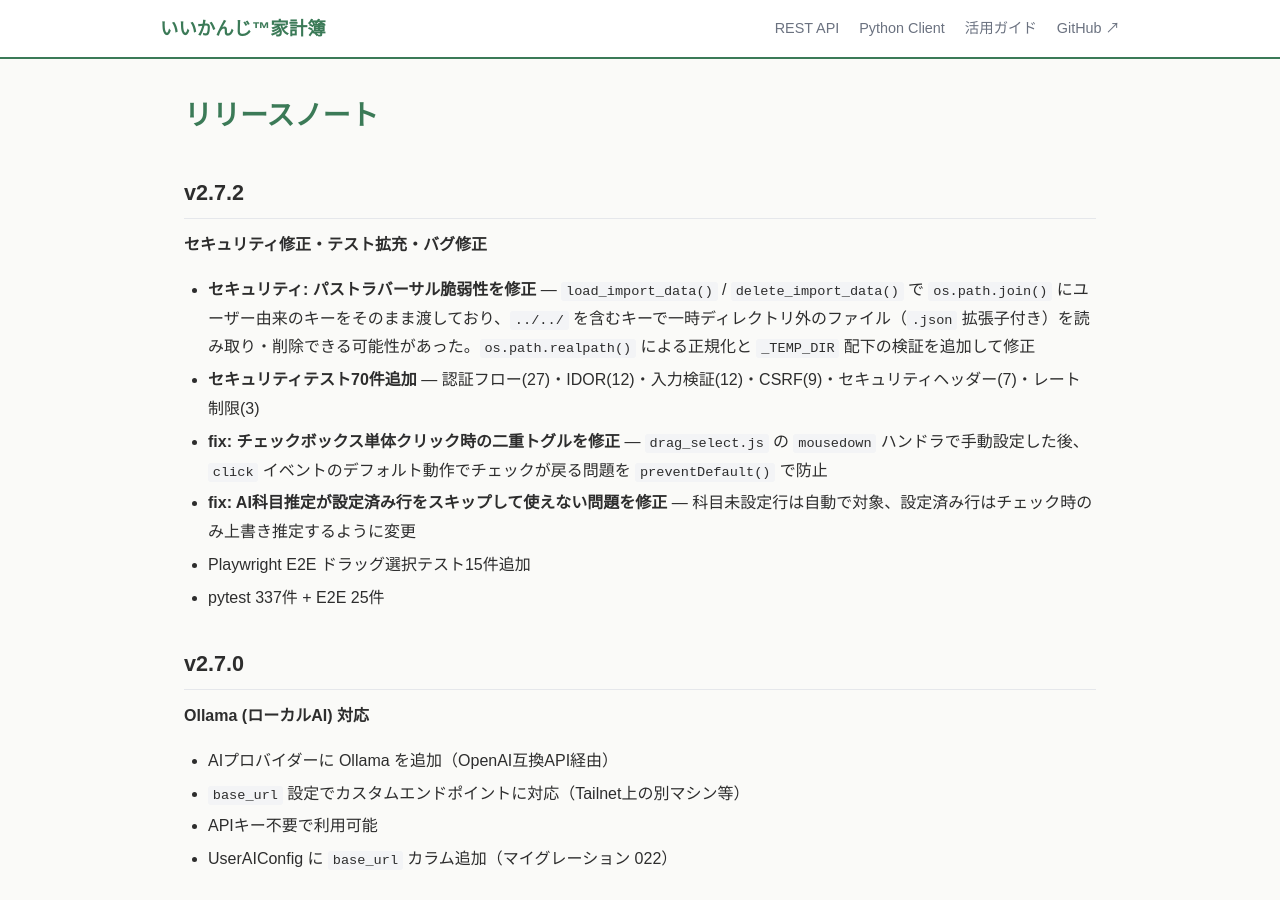
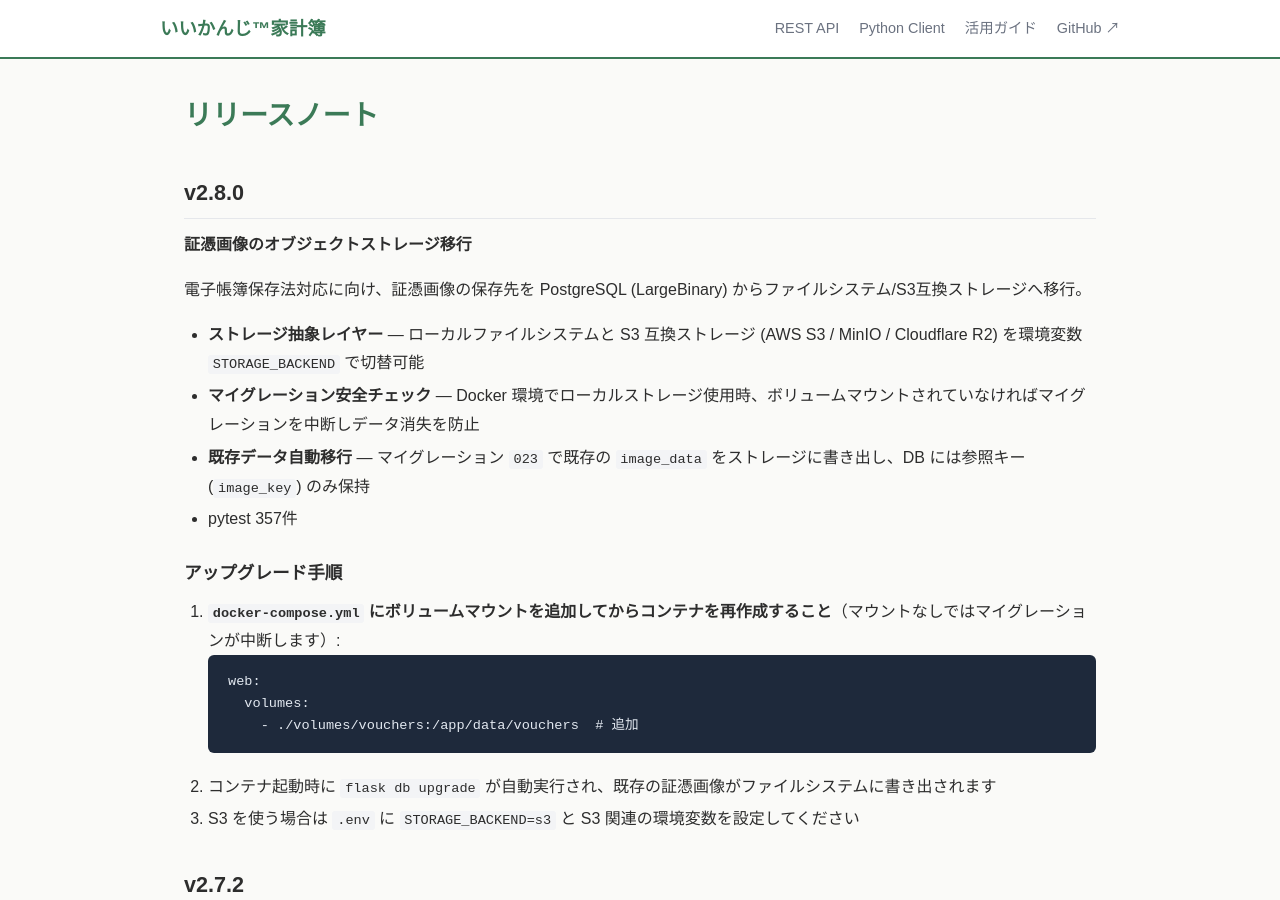
Before and after one commit to nananek/iikanji-kakeibo, a Jekyll site: the page built from docs/releases.md, in a window 1280 px wide and 900 px high. Built offline with Jekyll 4.4.1, drawn with Linux system fonts in a browser that asks for light colours.

Commit message:
docs: v2.8.0 リリースノート追加
Co-Authored-By: Claude Opus 4.6 <noreply@anthropic.com>

````diff
--- a/docs/releases.md
+++ b/docs/releases.md
@@ -4,6 +4,28 @@ title: リリースノート
 ---
 
 # リリースノート
+
+## v2.8.0
+
+**証憑画像のオブジェクトストレージ移行**
+
+電子帳簿保存法対応に向け、証憑画像の保存先を PostgreSQL (LargeBinary) からファイルシステム/S3互換ストレージへ移行。
+
+- **ストレージ抽象レイヤー** — ローカルファイルシステムと S3 互換ストレージ (AWS S3 / MinIO / Cloudflare R2) を環境変数 `STORAGE_BACKEND` で切替可能
+- **マイグレーション安全チェック** — Docker 環境でローカルストレージ使用時、ボリュームマウントされていなければマイグレーションを中断しデータ消失を防止
+- **既存データ自動移行** — マイグレーション `023` で既存の `image_data` をストレージに書き出し、DB には参照キー (`image_key`) のみ保持
+- pytest 357件
+
+### アップグレード手順
+
+1. **`docker-compose.yml` にボリュームマウントを追加してからコンテナを再作成すること**（マウントなしではマイグレーションが中断します）:
+   ```yaml
+   web:
+     volumes:
+       - ./volumes/vouchers:/app/data/vouchers  # 追加
+   ```
+2. コンテナ起動時に `flask db upgrade` が自動実行され、既存の証憑画像がファイルシステムに書き出されます
+3. S3 を使う場合は `.env` に `STORAGE_BACKEND=s3` と S3 関連の環境変数を設定してください
 
 ## v2.7.2
 
````
